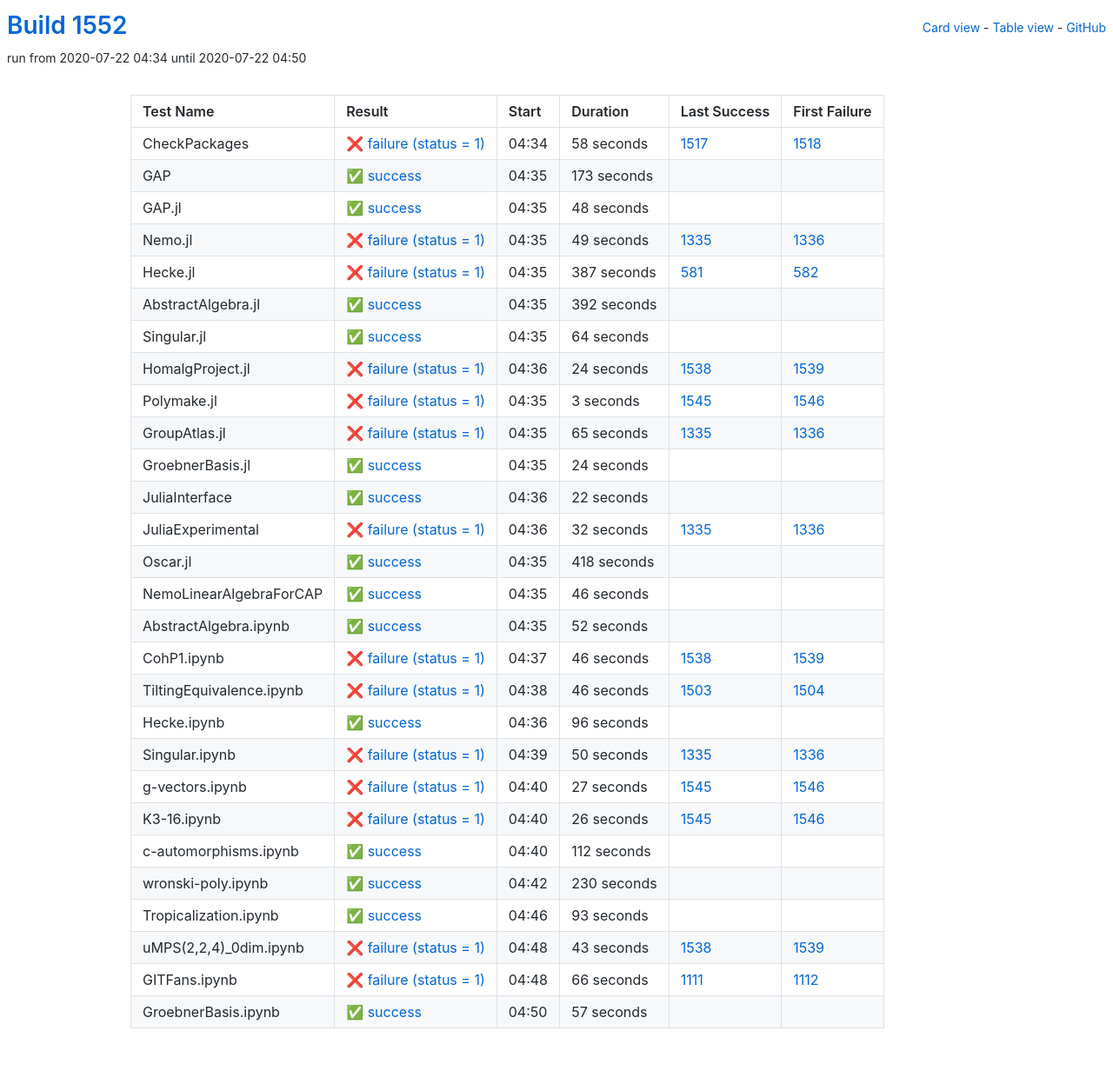
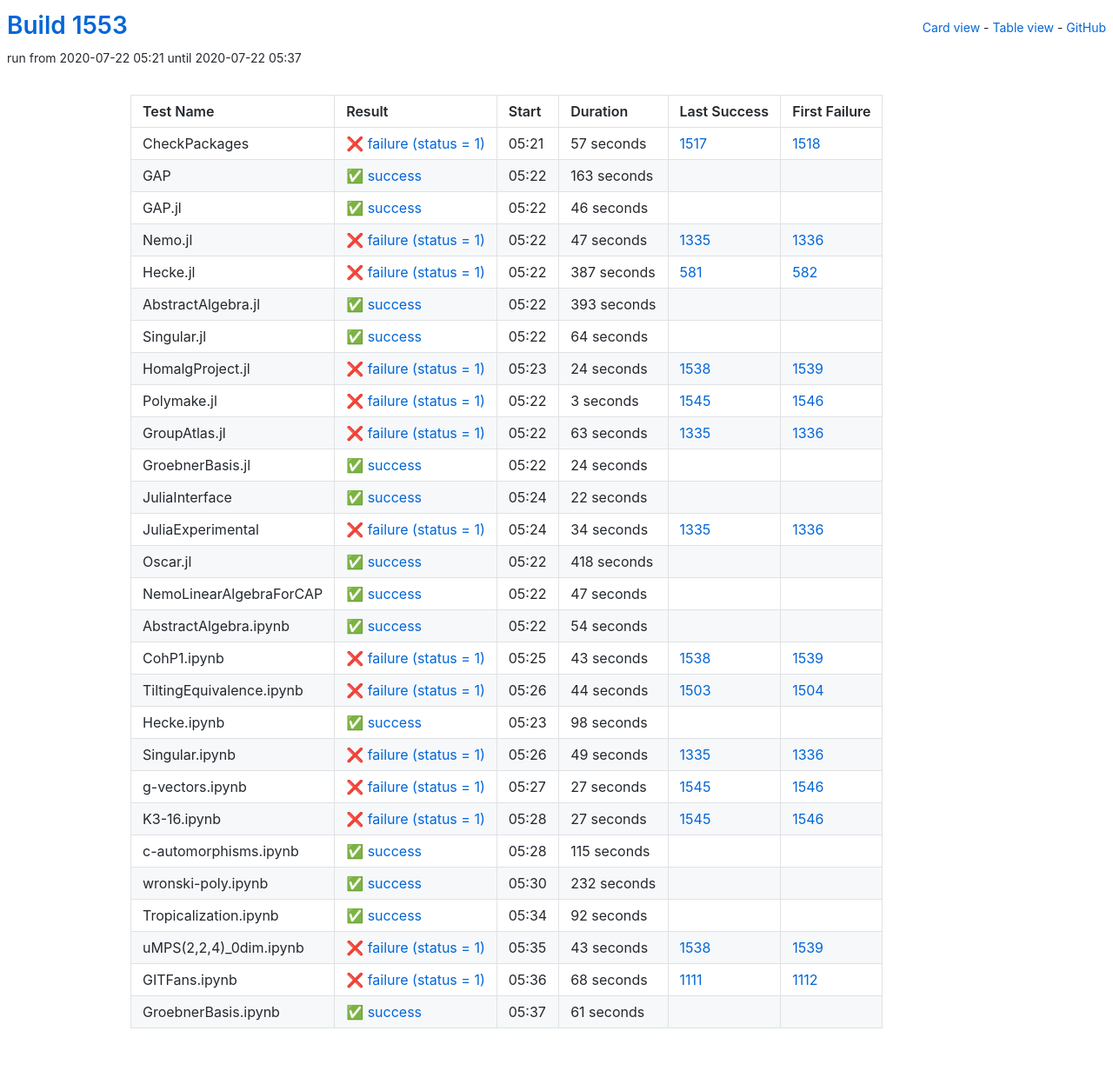
Before and after one commit to oscar-system/oscar-ci-status-1.4, a Jekyll site: the page built from table.html, in a window 1280 px wide. Shown: the whole page at 87% size. Built offline with Jekyll 4.4.1, drawn with Linux system fonts in a browser that asks for light colours.

Commit message:
Build #1553

```diff
--- a/_data/ci.yml
+++ b/_data/ci.yml
@@ -1,6 +1,6 @@
 ---
-build: 1552
-build_url: https://oscarci.mathematik.uni-kl.de/job/oscar-julia-1.4/1552/
+build: 1553
+build_url: https://oscarci.mathematik.uni-kl.de/job/oscar-julia-1.4/1553/
 job: oscar-julia-1.4
 organization: oscar-system
 repo: oscar-ci-status-1.4
@@ -8,56 +8,56 @@ repourl: https://github.com/oscar-system/oscar-ci-status-1.4
 tests:
 - name: CheckPackages
   id: checkpackages
-  log: https://oscarci.mathematik.uni-kl.de/job/oscar-julia-1.4/1552/artifact/logs/build-1552/CheckPackages.log
-  start: 2020-07-22 04:34
+  log: https://oscarci.mathematik.uni-kl.de/job/oscar-julia-1.4/1553/artifact/logs/build-1553/CheckPackages.log
+  start: 2020-07-22 05:21
   success: false
   exitcode: 1
   status: failure
-  duration: 58
+  duration: 57
   last_success: 1517
   last_success_url: https://oscarci.mathematik.uni-kl.de/job/oscar-julia-1.4/1517/
   first_failure: 1518
   first_failure_url: https://oscarci.mathematik.uni-kl.de/job/oscar-julia-1.4/1518/
 - name: GAP
   id: gap
-  log: https://oscarci.mathematik.uni-kl.de/job/oscar-julia-1.4/1552/artifact/logs/build-1552/GAP.log
-  start: 2020-07-22 04:35
+  log: https://oscarci.mathematik.uni-kl.de/job/oscar-julia-1.4/1553/artifact/logs/build-1553/GAP.log
+  start: 2020-07-22 05:22
   success: true
   exitcode: 0
   status: success
-  duration: 173
+  duration: 163
   last_success: false
   last_success_url:
   first_failure: false
   first_failure_url:
 - name: GAP.jl
   id: gap-jl
-  log: https://oscarci.mathematik.uni-kl.de/job/oscar-julia-1.4/1552/artifact/logs/build-1552/GAP.jl.log
-  start: 2020-07-22 04:35
+  log: https://oscarci.mathematik.uni-kl.de/job/oscar-julia-1.4/1553/artifact/logs/build-1553/GAP.jl.log
+  start: 2020-07-22 05:22
   success: true
   exitcode: 0
   status: success
-  duration: 48
+  duration: 46
   last_success: false
   last_success_url:
   first_failure: false
   first_failure_url:
 - name: Nemo.jl
   id: nemo-jl
-  log: https://oscarci.mathematik.uni-kl.de/job/oscar-julia-1.4/1552/artifact/logs/build-1552/Nemo.jl.log
-  start: 2020-07-22 04:35
+  log: https://oscarci.mathematik.uni-kl.de/job/oscar-julia-1.4/1553/artifact/logs/build-1553/Nemo.jl.log
+  start: 2020-07-22 05:22
   success: false
   exitcode: 1
   status: failure
-  duration: 49
+  duration: 47
   last_success: 1335
   last_success_url: https://oscarci.mathematik.uni-kl.de/job/oscar-julia-1.4/1335/
   first_failure: 1336
   first_failure_url: https://oscarci.mathematik.uni-kl.de/job/oscar-julia-1.4/1336/
 - name: Hecke.jl
   id: hecke-jl
-  log: https://oscarci.mathematik.uni-kl.de/job/oscar-julia-1.4/1552/artifact/logs/build-1552/Hecke.jl.log
-  start: 2020-07-22 04:35
+  log: https://oscarci.mathematik.uni-kl.de/job/oscar-julia-1.4/1553/artifact/logs/build-1553/Hecke.jl.log
+  start: 2020-07-22 05:22
   success: false
   exitcode: 1
   status: failure
@@ -68,20 +68,20 @@ tests:
   first_failure_url: https://oscarci.mathematik.uni-kl.de/job/oscar-julia-1.4/582/
 - name: AbstractAlgebra.jl
   id: abstractalgebra-jl
-  log: https://oscarci.mathematik.uni-kl.de/job/oscar-julia-1.4/1552/artifact/logs/build-1552/AbstractAlgebra.jl.log
-  start: 2020-07-22 04:35
+  log: https://oscarci.mathematik.uni-kl.de/job/oscar-julia-1.4/1553/artifact/logs/build-1553/AbstractAlgebra.jl.log
+  start: 2020-07-22 05:22
   success: true
   exitcode: 0
   status: success
-  duration: 392
+  duration: 393
   last_success: false
   last_success_url:
   first_failure: false
   first_failure_url:
 - name: Singular.jl
   id: singular-jl
-  log: https://oscarci.mathematik.uni-kl.de/job/oscar-julia-1.4/1552/artifact/logs/build-1552/Singular.jl.log
-  start: 2020-07-22 04:35
+  log: https://oscarci.mathematik.uni-kl.de/job/oscar-julia-1.4/1553/artifact/logs/build-1553/Singular.jl.log
+  start: 2020-07-22 05:22
   success: true
   exitcode: 0
   status: success
@@ -92,8 +92,8 @@ tests:
   first_failure_url:
 - name: HomalgProject.jl
   id: homalgproject-jl
-  log: https://oscarci.mathematik.uni-kl.de/job/oscar-julia-1.4/1552/artifact/logs/build-1552/HomalgProject.jl.log
-  start: 2020-07-22 04:36
+  log: https://oscarci.mathematik.uni-kl.de/job/oscar-julia-1.4/1553/artifact/logs/build-1553/HomalgProject.jl.log
+  start: 2020-07-22 05:23
   success: false
   exitcode: 1
   status: failure
@@ -104,8 +104,8 @@ tests:
   first_failure_url: https://oscarci.mathematik.uni-kl.de/job/oscar-julia-1.4/1539/
 - name: Polymake.jl
   id: polymake-jl
-  log: https://oscarci.mathematik.uni-kl.de/job/oscar-julia-1.4/1552/artifact/logs/build-1552/Polymake.jl.log
-  start: 2020-07-22 04:35
+  log: https://oscarci.mathematik.uni-kl.de/job/oscar-julia-1.4/1553/artifact/logs/build-1553/Polymake.jl.log
+  start: 2020-07-22 05:22
   success: false
   exitcode: 1
   status: failure
@@ -116,20 +116,20 @@ tests:
   first_failure_url: https://oscarci.mathematik.uni-kl.de/job/oscar-julia-1.4/1546/
 - name: GroupAtlas.jl
   id: groupatlas-jl
-  log: https://oscarci.mathematik.uni-kl.de/job/oscar-julia-1.4/1552/artifact/logs/build-1552/GroupAtlas.jl.log
-  start: 2020-07-22 04:35
+  log: https://oscarci.mathematik.uni-kl.de/job/oscar-julia-1.4/1553/artifact/logs/build-1553/GroupAtlas.jl.log
+  start: 2020-07-22 05:22
   success: false
   exitcode: 1
   status: failure
-  duration: 65
+  duration: 63
   last_success: 1335
   last_success_url: https://oscarci.mathematik.uni-kl.de/job/oscar-julia-1.4/1335/
   first_failure: 1336
   first_failure_url: https://oscarci.mathematik.uni-kl.de/job/oscar-julia-1.4/1336/
 - name: GroebnerBasis.jl
   id: groebnerbasis-jl
-  log: https://oscarci.mathematik.uni-kl.de/job/oscar-julia-1.4/1552/artifact/logs/build-1552/GroebnerBasis.jl.log
-  start: 2020-07-22 04:35
+  log: https://oscarci.mathematik.uni-kl.de/job/oscar-julia-1.4/1553/artifact/logs/build-1553/GroebnerBasis.jl.log
+  start: 2020-07-22 05:22
   success: true
   exitcode: 0
   status: success
@@ -140,8 +140,8 @@ tests:
   first_failure_url:
 - name: JuliaInterface
   id: juliainterface
-  log: https://oscarci.mathematik.uni-kl.de/job/oscar-julia-1.4/1552/artifact/logs/build-1552/JuliaInterface.log
-  start: 2020-07-22 04:36
+  log: https://oscarci.mathematik.uni-kl.de/job/oscar-julia-1.4/1553/artifact/logs/build-1553/JuliaInterface.log
+  start: 2020-07-22 05:24
   success: true
   exitcode: 0
   status: success
@@ -152,20 +152,20 @@ tests:
   first_failure_url:
 - name: JuliaExperimental
   id: juliaexperimental
-  log: https://oscarci.mathematik.uni-kl.de/job/oscar-julia-1.4/1552/artifact/logs/build-1552/JuliaExperimental.log
-  start: 2020-07-22 04:36
+  log: https://oscarci.mathematik.uni-kl.de/job/oscar-julia-1.4/1553/artifact/logs/build-1553/JuliaExperimental.log
+  start: 2020-07-22 05:24
   success: false
   exitcode: 1
   status: failure
-  duration: 32
+  duration: 34
   last_success: 1335
   last_success_url: https://oscarci.mathematik.uni-kl.de/job/oscar-julia-1.4/1335/
   first_failure: 1336
   first_failure_url: https://oscarci.mathematik.uni-kl.de/job/oscar-julia-1.4/1336/
 - name: Oscar.jl
   id: oscar-jl
-  log: https://oscarci.mathematik.uni-kl.de/job/oscar-julia-1.4/1552/artifact/logs/build-1552/Oscar.jl.log
-  start: 2020-07-22 04:35
+  log: https://oscarci.mathematik.uni-kl.de/job/oscar-julia-1.4/1553/artifact/logs/build-1553/Oscar.jl.log
+  start: 2020-07-22 05:22
   success: true
   exitcode: 0
   status: success
@@ -176,80 +176,80 @@ tests:
   first_failure_url:
 - name: NemoLinearAlgebraForCAP
   id: nemolinearalgebraforcap
-  log: https://oscarci.mathematik.uni-kl.de/job/oscar-julia-1.4/1552/artifact/logs/build-1552/NemoLinearAlgebraForCAP.log
-  start: 2020-07-22 04:35
+  log: https://oscarci.mathematik.uni-kl.de/job/oscar-julia-1.4/1553/artifact/logs/build-1553/NemoLinearAlgebraForCAP.log
+  start: 2020-07-22 05:22
   success: true
   exitcode: 0
   status: success
-  duration: 46
+  duration: 47
   last_success: false
   last_success_url:
   first_failure: false
   first_failure_url:
 - name: AbstractAlgebra.ipynb
   id: abstractalgebra-ipynb
-  log: https://oscarci.mathematik.uni-kl.de/job/oscar-julia-1.4/1552/artifact/logs/build-1552/AbstractAlgebra.ipynb.log
-  start: 2020-07-22 04:35
+  log: https://oscarci.mathematik.uni-kl.de/job/oscar-julia-1.4/1553/artifact/logs/build-1553/AbstractAlgebra.ipynb.log
+  start: 2020-07-22 05:22
   success: true
   exitcode: 0
   status: success
-  duration: 52
+  duration: 54
   last_success: false
   last_success_url:
   first_failure: false
   first_failure_url:
 - name: CohP1.ipynb
   id: cohp1-ipynb
-  log: https://oscarci.mathematik.uni-kl.de/job/oscar-julia-1.4/1552/artifact/logs/build-1552/CohP1.ipynb.log
-  start: 2020-07-22 04:37
+  log: https://oscarci.mathematik.uni-kl.de/job/oscar-julia-1.4/1553/artifact/logs/build-1553/CohP1.ipynb.log
+  start: 2020-07-22 05:25
   success: false
   exitcode: 1
   status: failure
-  duration: 46
+  duration: 43
   last_success: 1538
   last_success_url: https://oscarci.mathematik.uni-kl.de/job/oscar-julia-1.4/1538/
   first_failure: 1539
   first_failure_url: https://oscarci.mathematik.uni-kl.de/job/oscar-julia-1.4/1539/
 - name: TiltingEquivalence.ipynb
   id: tiltingequivalence-ipynb
-  log: https://oscarci.mathematik.uni-kl.de/job/oscar-julia-1.4/1552/artifact/logs/build-1552/TiltingEquivalence.ipynb.log
-  start: 2020-07-22 04:38
+  log: https://oscarci.mathematik.uni-kl.de/job/oscar-julia-1.4/1553/artifact/logs/build-1553/TiltingEquivalence.ipynb.log
+  start: 2020-07-22 05:26
   success: false
   exitcode: 1
   status: failure
-  duration: 46
+  duration: 44
   last_success: 1503
   last_success_url: https://oscarci.mathematik.uni-kl.de/job/oscar-julia-1.4/1503/
   first_failure: 1504
   first_failure_url: https://oscarci.mathematik.uni-kl.de/job/oscar-julia-1.4/1504/
 - name: Hecke.ipynb
   id: hecke-ipynb
-  log: https://oscarci.mathematik.uni-kl.de/job/oscar-julia-1.4/1552/artifact/logs/build-1552/Hecke.ipynb.log
-  start: 2020-07-22 04:36
+  log: https://oscarci.mathematik.uni-kl.de/job/oscar-julia-1.4/1553/artifact/logs/build-1553/Hecke.ipynb.log
+  start: 2020-07-22 05:23
   success: true
   exitcode: 0
   status: success
-  duration: 96
+  duration: 98
   last_success: false
   last_success_url:
   first_failure: false
   first_failure_url:
 - name: Singular.ipynb
   id: singular-ipynb
-  log: https://oscarci.mathematik.uni-kl.de/job/oscar-julia-1.4/1552/artifact/logs/build-1552/Singular.ipynb.log
-  start: 2020-07-22 04:39
+  log: https://oscarci.mathematik.uni-kl.de/job/oscar-julia-1.4/1553/artifact/logs/build-1553/Singular.ipynb.log
+  start: 2020-07-22 05:26
   success: false
   exitcode: 1
   status: failure
-  duration: 50
+  duration: 49
   last_success: 1335
   last_success_url: https://oscarci.mathematik.uni-kl.de/job/oscar-julia-1.4/1335/
   first_failure: 1336
   first_failure_url: https://oscarci.mathematik.uni-kl.de/job/oscar-julia-1.4/1336/
 - name: g-vectors.ipynb
   id: g-vectors-ipynb
-  log: https://oscarci.mathematik.uni-kl.de/job/oscar-julia-1.4/1552/artifact/logs/build-1552/g-vectors.ipynb.log
-  start: 2020-07-22 04:40
+  log: https://oscarci.mathematik.uni-kl.de/job/oscar-julia-1.4/1553/artifact/logs/build-1553/g-vectors.ipynb.log
+  start: 2020-07-22 05:27
   success: false
   exitcode: 1
   status: failure
@@ -260,56 +260,56 @@ tests:
   first_failure_url: https://oscarci.mathematik.uni-kl.de/job/oscar-julia-1.4/1546/
 - name: K3-16.ipynb
   id: k3-16-ipynb
-  log: https://oscarci.mathematik.uni-kl.de/job/oscar-julia-1.4/1552/artifact/logs/build-1552/K3-16.ipynb.log
-  start: 2020-07-22 04:40
+  log: https://oscarci.mathematik.uni-kl.de/job/oscar-julia-1.4/1553/artifact/logs/build-1553/K3-16.ipynb.log
+  start: 2020-07-22 05:28
   success: false
   exitcode: 1
   status: failure
-  duration: 26
+  duration: 27
   last_success: 1545
   last_success_url: https://oscarci.mathematik.uni-kl.de/job/oscar-julia-1.4/1545/
   first_failure: 1546
   first_failure_url: https://oscarci.mathematik.uni-kl.de/job/oscar-julia-1.4/1546/
 - name: c-automorphisms.ipynb
   id: c-automorphisms-ipynb
-  log: https://oscarci.mathematik.uni-kl.de/job/oscar-julia-1.4/1552/artifact/logs/build-1552/c-automorphisms.ipynb.log
-  start: 2020-07-22 04:40
+  log: https://oscarci.mathematik.uni-kl.de/job/oscar-julia-1.4/1553/artifact/logs/build-1553/c-automorphisms.ipynb.log
+  start: 2020-07-22 05:28
   success: true
   exitcode: 0
   status: success
-  duration: 112
+  duration: 115
   last_success: false
   last_success_url:
   first_failure: false
   first_failure_url:
 - name: wronski-poly.ipynb
   id: wronski-poly-ipynb
-  log: https://oscarci.mathematik.uni-kl.de/job/oscar-julia-1.4/1552/artifact/logs/build-1552/wronski-poly.ipynb.log
-  start: 2020-07-22 04:42
+  log: https://oscarci.mathematik.uni-kl.de/job/oscar-julia-1.4/1553/artifact/logs/build-1553/wronski-poly.ipynb.log
+  start: 2020-07-22 05:30
   success: true
   exitcode: 0
   status: success
-  duration: 230
+  duration: 232
   last_success: false
   last_success_url:
   first_failure: false
   first_failure_url:
 - name: Tropicalization.ipynb
   id: tropicalization-ipynb
-  log: https://oscarci.mathematik.uni-kl.de/job/oscar-julia-1.4/1552/artifact/logs/build-1552/Tropicalization.ipynb.log
-  start: 2020-07-22 04:46
+  log: https://oscarci.mathematik.uni-kl.de/job/oscar-julia-1.4/1553/artifact/logs/build-1553/Tropicalization.ipynb.log
+  start: 2020-07-22 05:34
   success: true
   exitcode: 0
   status: success
-  duration: 93
+  duration: 92
   last_success: false
   last_success_url:
   first_failure: false
   first_failure_url:
 - name: uMPS(2,2,4)_0dim.ipynb
   id: umps-2-2-4-0dim-ipynb
-  log: https://oscarci.mathematik.uni-kl.de/job/oscar-julia-1.4/1552/artifact/logs/build-1552/uMPS-2-2-4-_0dim.ipynb.log
-  start: 2020-07-22 04:48
+  log: https://oscarci.mathematik.uni-kl.de/job/oscar-julia-1.4/1553/artifact/logs/build-1553/uMPS-2-2-4-_0dim.ipynb.log
+  start: 2020-07-22 05:35
   success: false
   exitcode: 1
   status: failure
@@ -320,24 +320,24 @@ tests:
   first_failure_url: https://oscarci.mathematik.uni-kl.de/job/oscar-julia-1.4/1539/
 - name: GITFans.ipynb
   id: gitfans-ipynb
-  log: https://oscarci.mathematik.uni-kl.de/job/oscar-julia-1.4/1552/artifact/logs/build-1552/GITFans.ipynb.log
-  start: 2020-07-22 04:48
+  log: https://oscarci.mathematik.uni-kl.de/job/oscar-julia-1.4/1553/artifact/logs/build-1553/GITFans.ipynb.log
+  start: 2020-07-22 05:36
   success: false
   exitcode: 1
   status: failure
-  duration: 66
+  duration: 68
   last_success: 1111
   last_success_url: https://oscarci.mathematik.uni-kl.de/job/oscar-julia-1.4/1111/
   first_failure: 1112
   first_failure_url: https://oscarci.mathematik.uni-kl.de/job/oscar-julia-1.4/1112/
 - name: GroebnerBasis.ipynb
   id: groebnerbasis-ipynb
-  log: https://oscarci.mathematik.uni-kl.de/job/oscar-julia-1.4/1552/artifact/logs/build-1552/GroebnerBasis.ipynb.log
-  start: 2020-07-22 04:50
+  log: https://oscarci.mathematik.uni-kl.de/job/oscar-julia-1.4/1553/artifact/logs/build-1553/GroebnerBasis.ipynb.log
+  start: 2020-07-22 05:37
   success: true
   exitcode: 0
   status: success
-  duration: 57
+  duration: 61
   last_success: false
   last_success_url:
   first_failure: false
```
Also changed, not shown: README.md.
